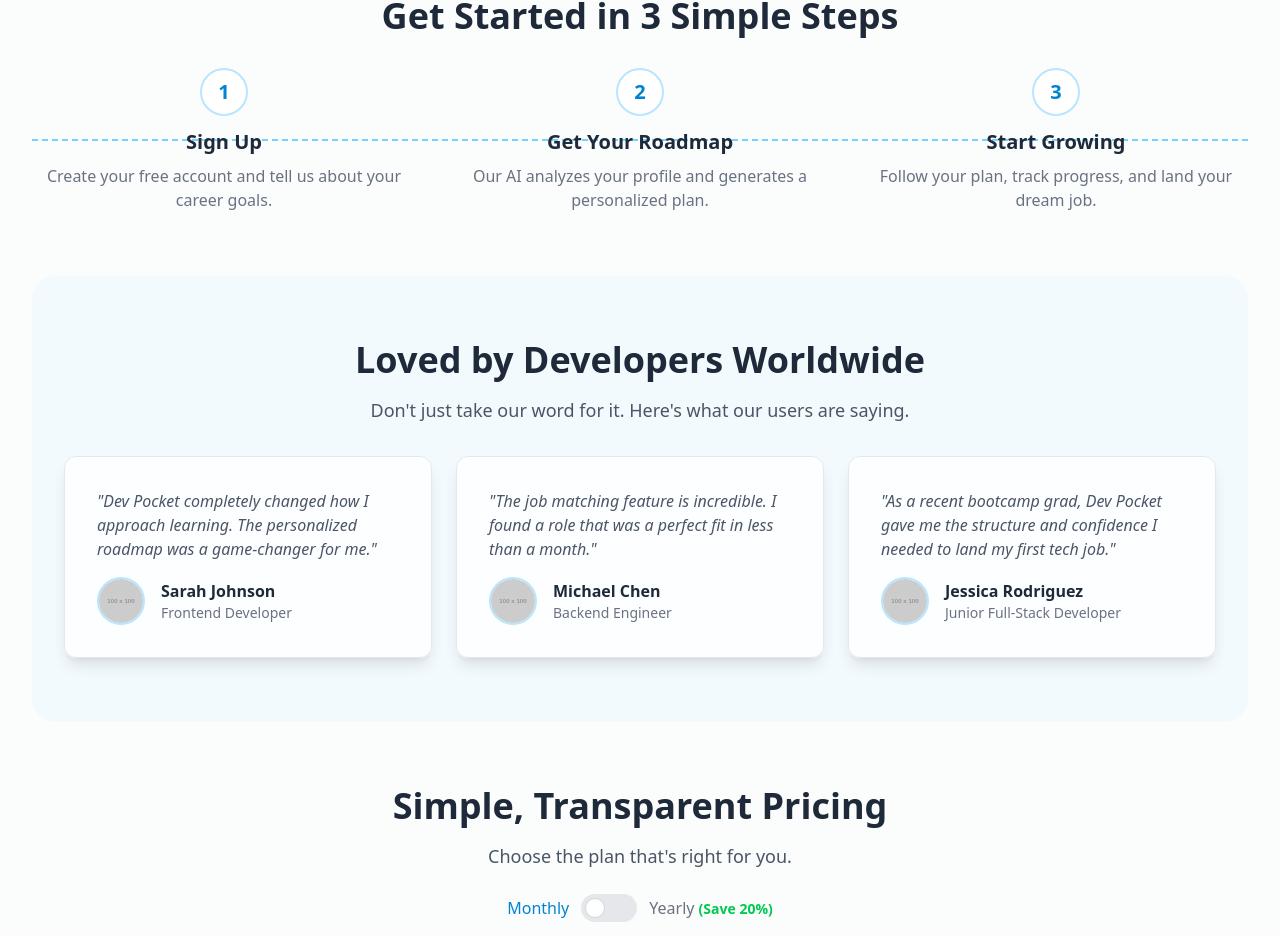
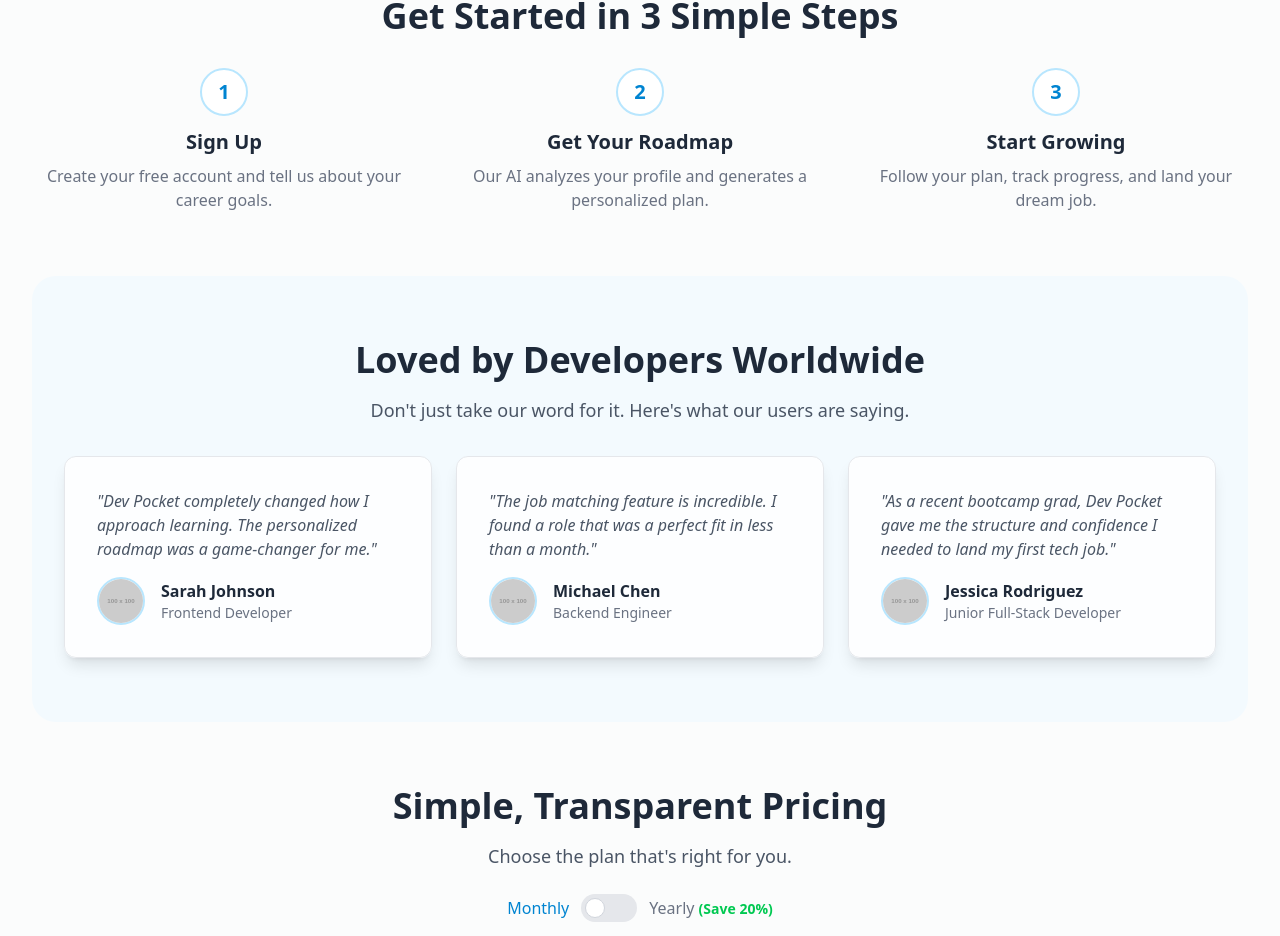
Before and after one commit to Darshan3690/The-Dev-Pocket, a Next.js app: page / in a window 1280 px wide. Shown: the part 1673-2609 px from the top of the page. Built offline with nearby package versions, Linux system fonts and the light colour scheme; no server answers.

Commit message:
Remove dotted line from Get Started section for cleaner design
- Removes dotted line element from How It Works section
- Numbered steps (1,2,3) provide sufficient visual progression
- Improves overall homepage polish and modern appearance

Fixes #52

```diff
--- a/app/page.tsx
+++ b/app/page.tsx
@@ -266,11 +266,6 @@ const App = () => {
           Get Started in 3 Simple Steps
         </h2>
         <div className="mt-8 grid grid-cols-1 md:grid-cols-3 gap-8 relative">
-          {/* Dotted line for desktop */}
-          <div
-            className="hidden md:block absolute top-1/2 left-0 w-full h-0.5 border-t-2 border-dashed border-sky-300"
-            style={{ transform: "translateY(-50%)", zIndex: -1 }}
-          ></div>
           <div className="relative">
             <div className="w-12 h-12 bg-white border-2 border-sky-200 rounded-full flex items-center justify-center text-xl font-bold text-sky-600 mx-auto mb-3">
               1
```
